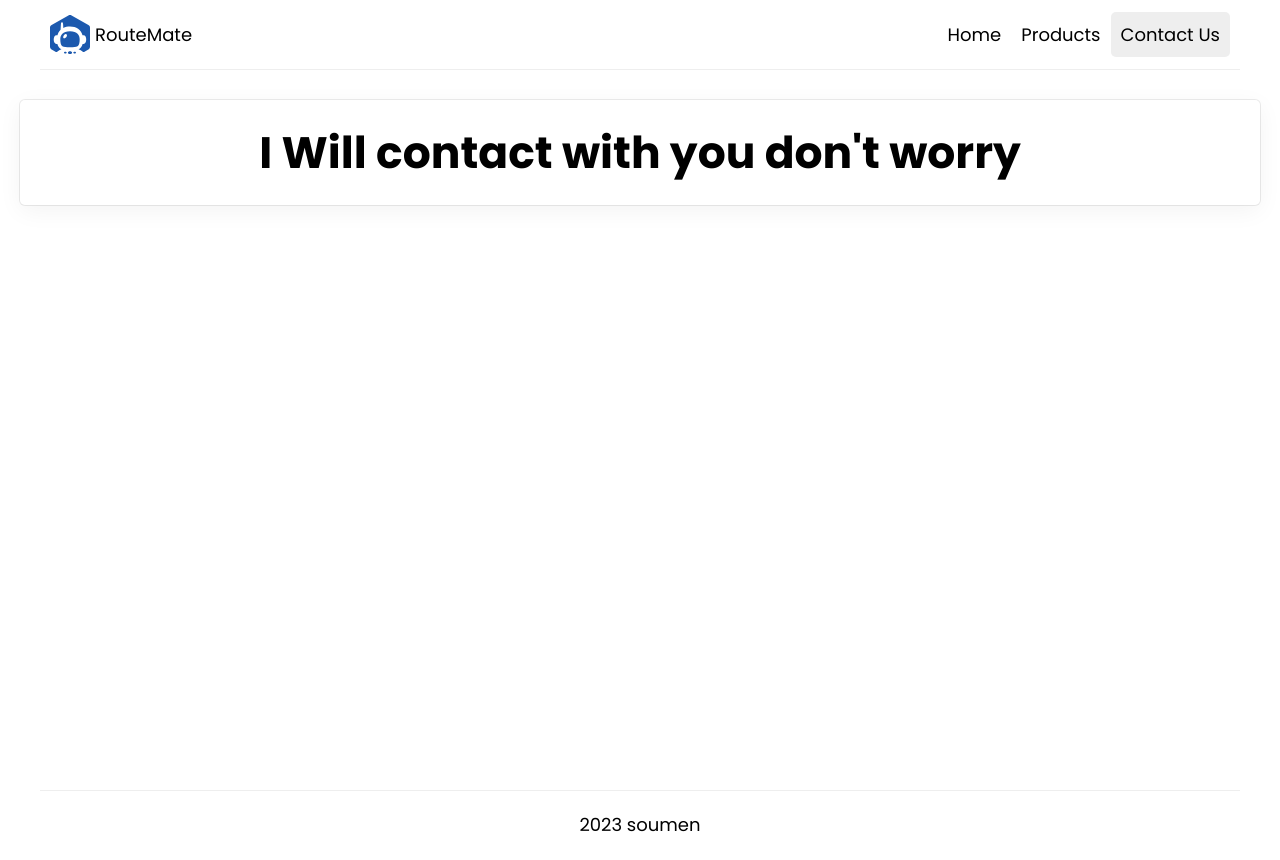
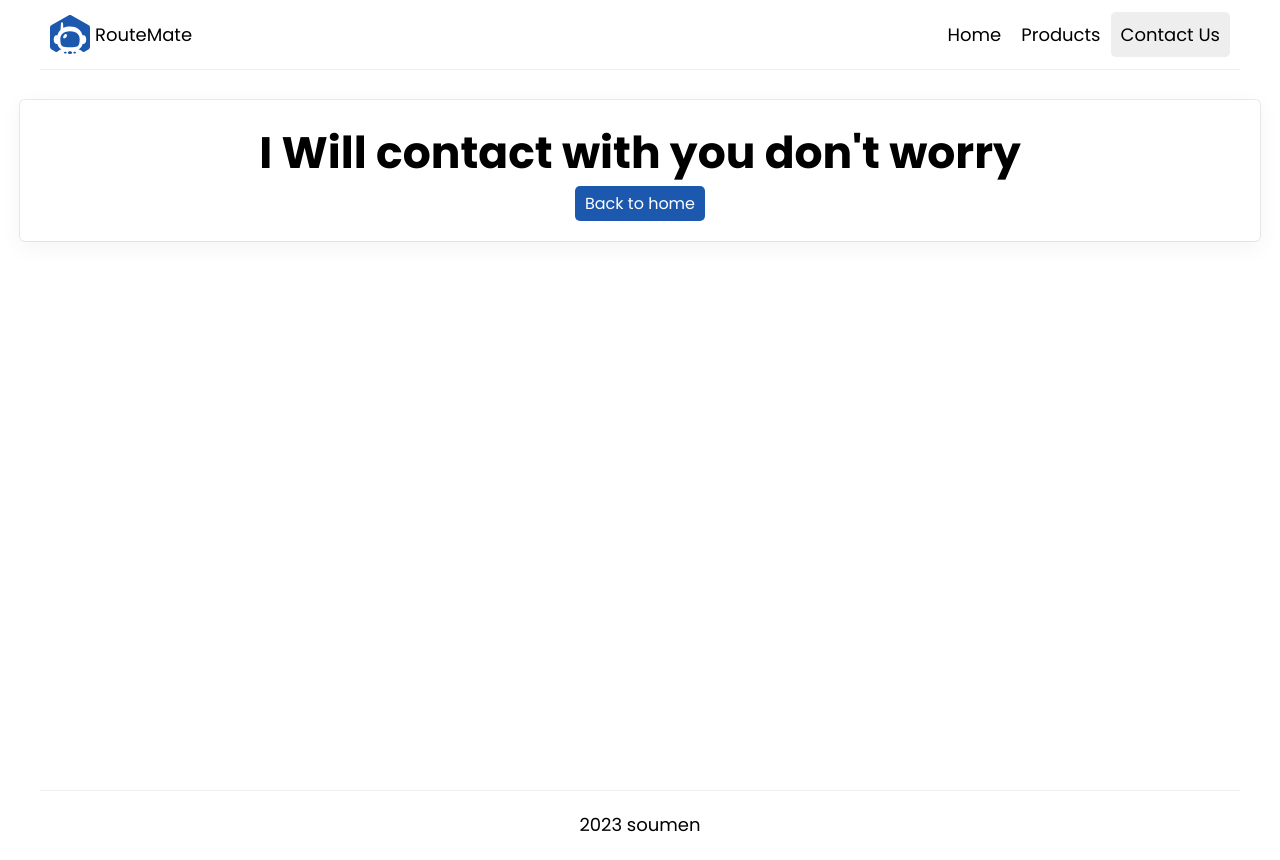
Before and after one commit to SoumenBaral/More-React, a React (Create React App) app in the folder routemate/: page /contact in a window 1280 px wide. Built offline with nearby package versions, Linux system fonts and the light colour scheme; the HTML template or start-up script is replaced by a standard one.

Commit message:
navigate

```diff
--- a/routemate/src/components/Contact.js
+++ b/routemate/src/components/Contact.js
@@ -1,9 +1,17 @@
 import React from 'react';
+import { useNavigate } from 'react-router-dom';
 
 const Contact = () => {
+    const navigate = useNavigate();
+    const handleSubmit =()=>{
+        console.log('------');
+        return navigate('/')
+
+    }
     return (
         <div className='component'>
             <h1>I Will contact with you don't worry </h1>
+            <button onClick={handleSubmit}>Back to home </button>
         </div>
     );
 };
```
